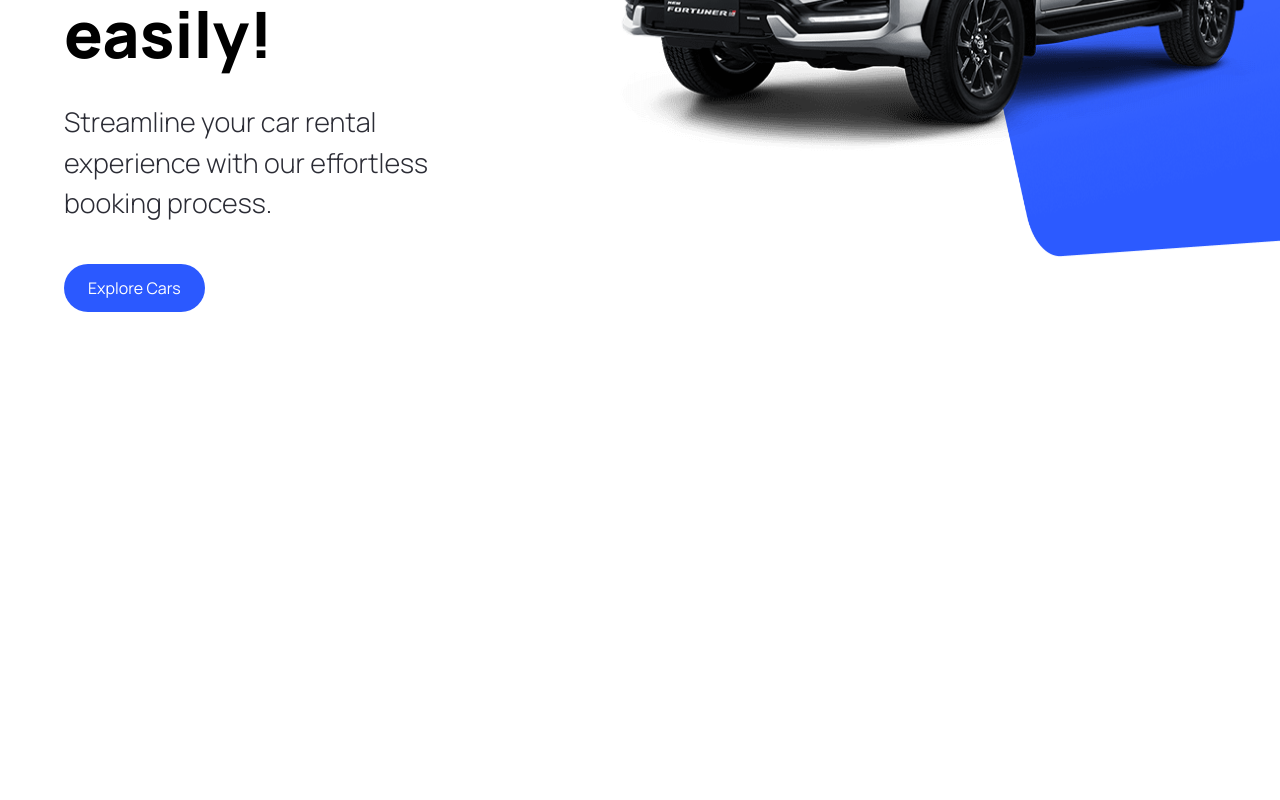
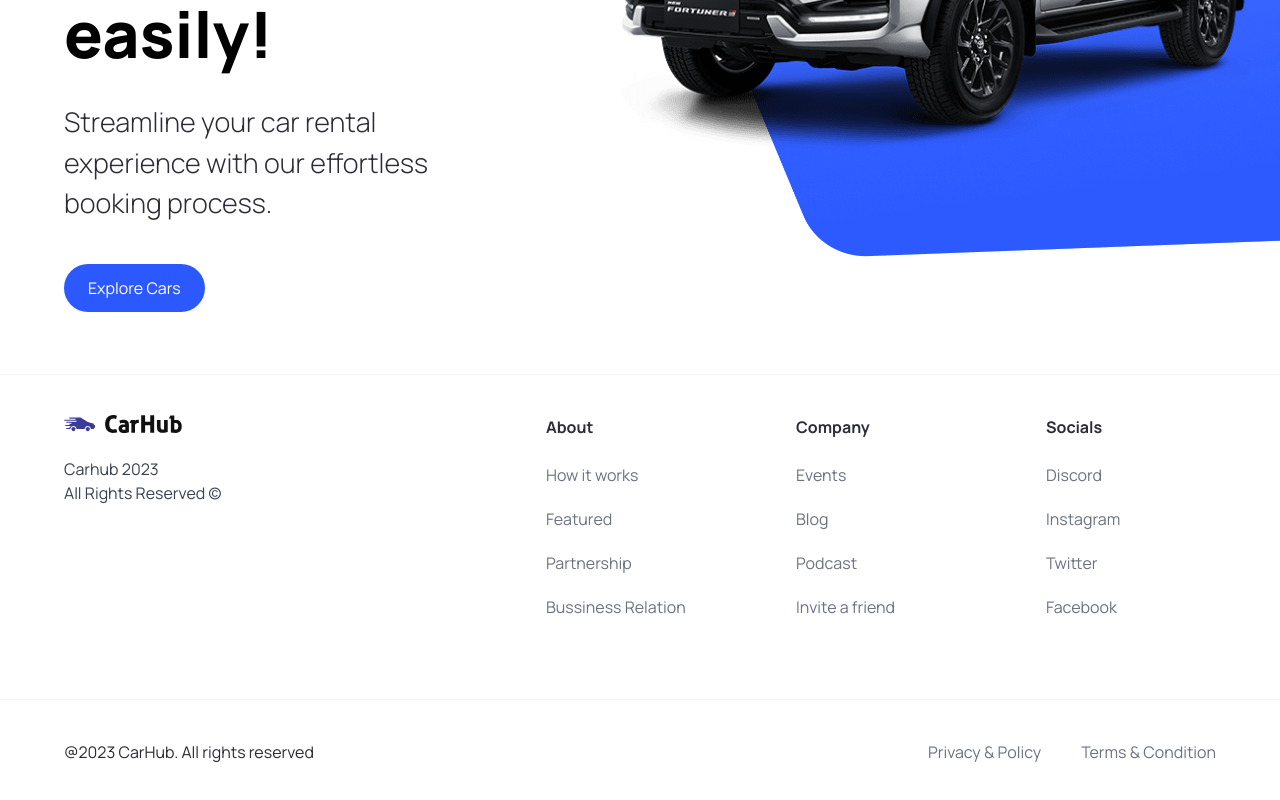
Before and after one commit to Steddyz/react-next-car-store, a Next.js app: page / in a window 1280 px wide. Shown: the part 446-1246 px from the top of the page. Before the commit the page ends 800 px from the top, so only its background shows below. Built offline with nearby package versions, Linux system fonts and the light colour scheme.

Commit message:
add footer and fixed hero

```diff
--- a/components/Footer.tsx
+++ b/components/Footer.tsx
@@ -1,7 +1,59 @@
 import React from "react";
 
-const Footer = () => {
-  return <div></div>;
-};
+import Link from "next/link";
+import Image from "next/image";
+import { footerLinks } from "../constants/index";
+
+const Footer = () => (
+  <footer className="flex flex-col text-black-100  mt-5 border-t border-gray-100">
+    <div className="flex max-md:flex-col flex-wrap justify-between gap-5 sm:px-16 px-6 py-10">
+      <div className="flex flex-col justify-start items-start gap-6">
+        <Image
+          src="/logo.svg"
+          alt="logo"
+          width={118}
+          height={18}
+          className="object-contain"
+        />
+        <p className="text-base text-gray-700">
+          Carhub 2023 <br />
+          All Rights Reserved &copy;
+        </p>
+      </div>
+
+      <div className="footer__links">
+        {footerLinks.map((item) => (
+          <div key={item.title} className="footer__link">
+            <h3 className="font-bold">{item.title}</h3>
+            <div className="flex flex-col gap-5">
+              {item.links.map((link) => (
+                <Link
+                  key={link.title}
+                  href={link.url}
+                  className="text-gray-500"
+                >
+                  {link.title}
+                </Link>
+              ))}
+            </div>
+          </div>
+        ))}
+      </div>
+    </div>
+
+    <div className="flex justify-between items-center flex-wrap mt-10 border-t border-gray-100 sm:px-16 px-6 py-10">
+      <p>@2023 CarHub. All rights reserved</p>
+
+      <div className="footer__copyrights-link">
+        <Link href="/" className="text-gray-500">
+          Privacy & Policy
+        </Link>
+        <Link href="/" className="text-gray-500">
+          Terms & Condition
+        </Link>
+      </div>
+    </div>
+  </footer>
+);
 
 export default Footer;
--- a/components/Hero.tsx
+++ b/components/Hero.tsx
@@ -26,8 +26,8 @@
       <div className="hero__image-container">
         <div className="hero__image">
           <Image src="/hero.png" alt="hero" fill className="object-contain" />
-          <div className="hero__image-overlay" />
         </div>
+        <div className="hero__image-overlay" />
       </div>
     </div>
   );
--- /dev/null
+++ b/constants/index.ts
@@ -0,0 +1,101 @@
+export const manufacturers = [
+  "Acura",
+  "Alfa Romeo",
+  "Aston Martin",
+  "Audi",
+  "Bentley",
+  "BMW",
+  "Buick",
+  "Cadillac",
+  "Chevrolet",
+  "Chrysler",
+  "Citroen",
+  "Dodge",
+  "Ferrari",
+  "Fiat",
+  "Ford",
+  "GMC",
+  "Honda",
+  "Hyundai",
+  "Infiniti",
+  "Jaguar",
+  "Jeep",
+  "Kia",
+  "Lamborghini",
+  "Land Rover",
+  "Lexus",
+  "Lincoln",
+  "Maserati",
+  "Mazda",
+  "McLaren",
+  "Mercedes-Benz",
+  "MINI",
+  "Mitsubishi",
+  "Nissan",
+  "Porsche",
+  "Ram",
+  "Rolls-Royce",
+  "Subaru",
+  "Tesla",
+  "Toyota",
+  "Volkswagen",
+  "Volvo",
+];
+
+export const yearsOfProduction = [
+  { title: "Year", value: "" },
+  { title: "2015", value: "2015" },
+  { title: "2016", value: "2016" },
+  { title: "2017", value: "2017" },
+  { title: "2018", value: "2018" },
+  { title: "2019", value: "2019" },
+  { title: "2020", value: "2020" },
+  { title: "2021", value: "2021" },
+  { title: "2022", value: "2022" },
+  { title: "2023", value: "2023" },
+];
+
+export const fuels = [
+  {
+    title: "Fuel",
+    value: "",
+  },
+  {
+    title: "Gas",
+    value: "Gas",
+  },
+  {
+    title: "Electricity",
+    value: "Electricity",
+  },
+];
+
+export const footerLinks = [
+  {
+    title: "About",
+    links: [
+      { title: "How it works", url: "/" },
+      { title: "Featured", url: "/" },
+      { title: "Partnership", url: "/" },
+      { title: "Bussiness Relation", url: "/" },
+    ],
+  },
+  {
+    title: "Company",
+    links: [
+      { title: "Events", url: "/" },
+      { title: "Blog", url: "/" },
+      { title: "Podcast", url: "/" },
+      { title: "Invite a friend", url: "/" },
+    ],
+  },
+  {
+    title: "Socials",
+    links: [
+      { title: "Discord", url: "/" },
+      { title: "Instagram", url: "/" },
+      { title: "Twitter", url: "/" },
+      { title: "Facebook", url: "/" },
+    ],
+  },
+];
```
